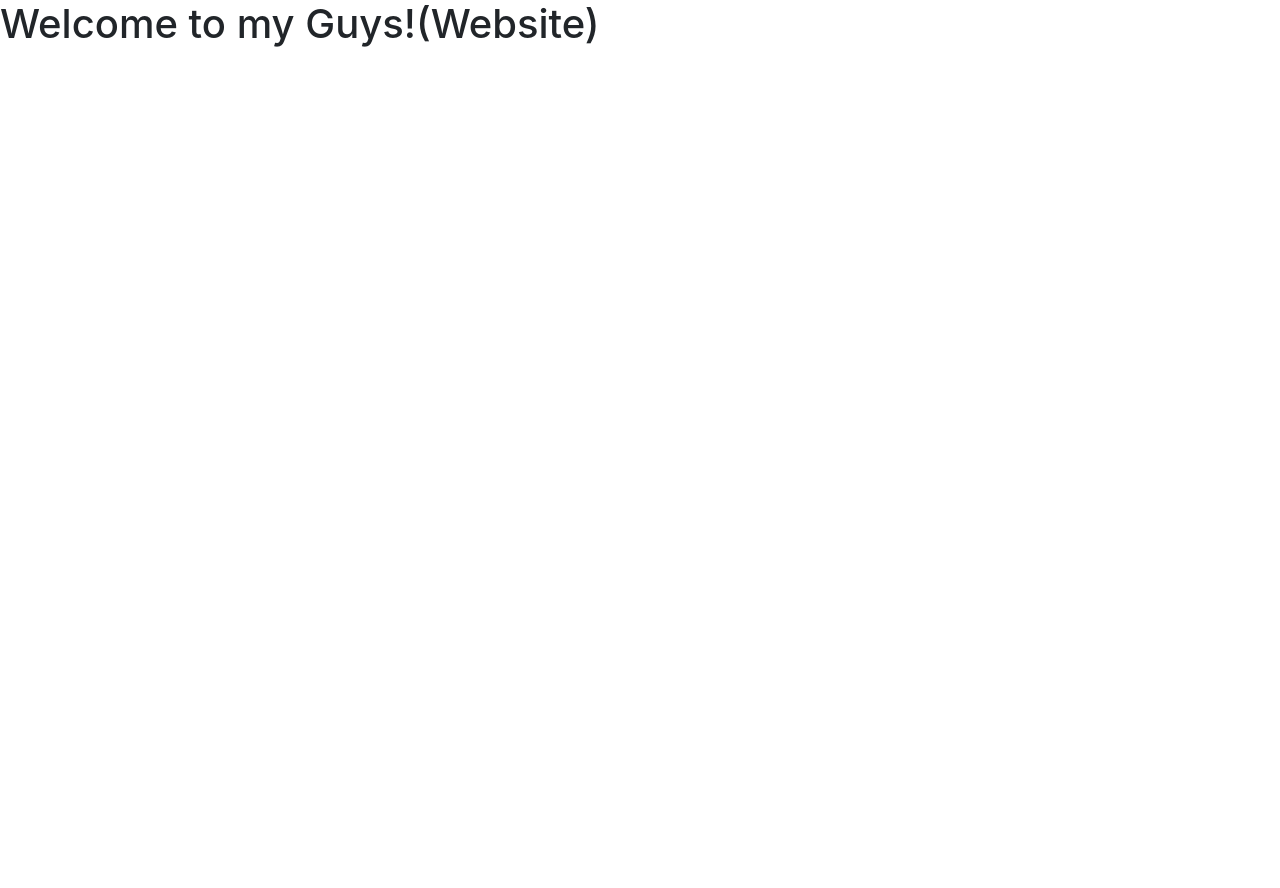
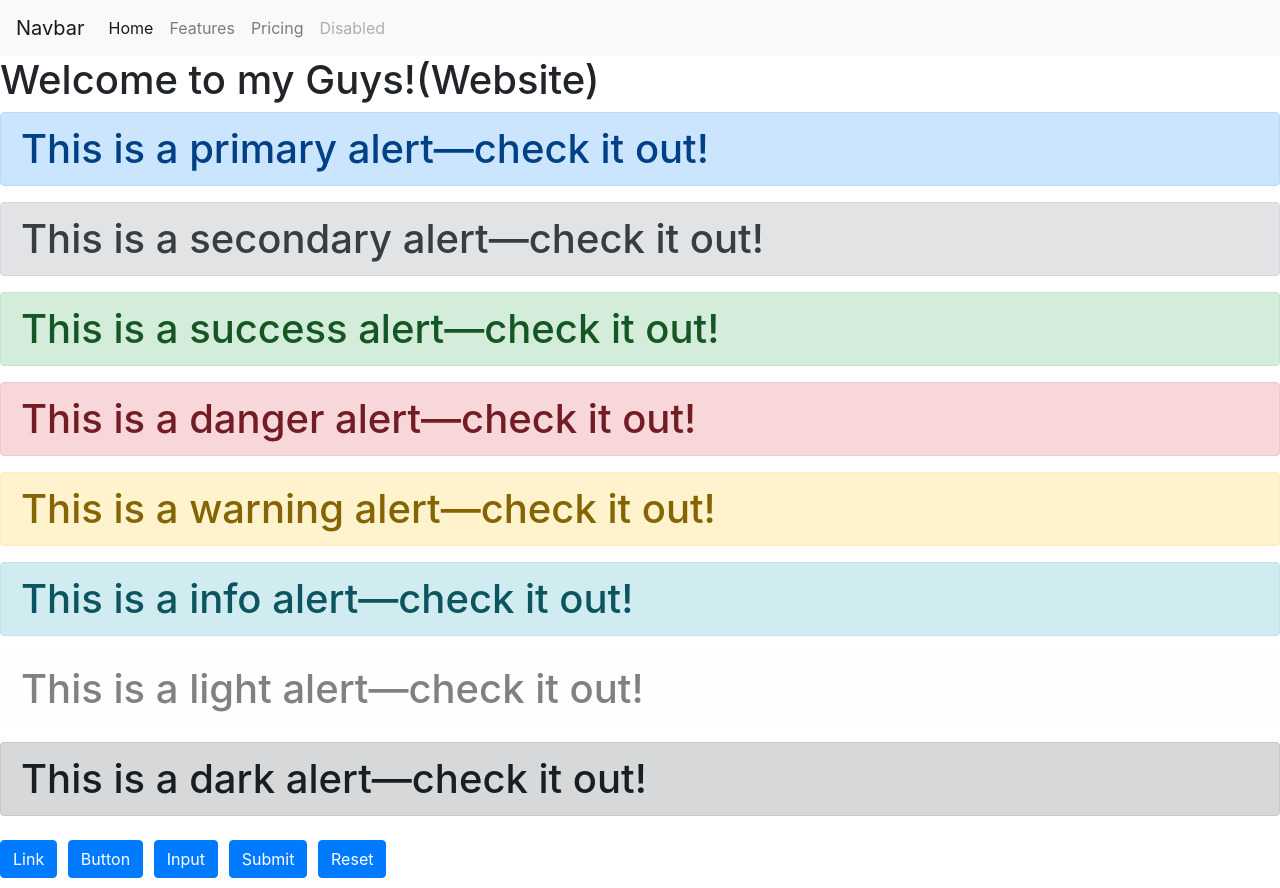
Before and after one commit to sneneria/sneneria1, a plain HTML site: page index.html in a window 1280 px wide. Before the commit the page ends 800 px from the top, so only its background shows below. Drawn offline with nearby package versions, Linux system fonts and the light colour scheme.

Commit message:
Update index.html
third commit

```diff
--- a/index.html
+++ b/index.html
@@ -13,8 +13,59 @@
 </head>
 
 <body>
+  <nav class="navbar navbar-expand-lg navbar-light bg-light">
+  <a class="navbar-brand" href="#">Navbar</a>
+  <button class="navbar-toggler" type="button" data-toggle="collapse" data-target="#navbarNav" aria-controls="navbarNav" aria-expanded="false" aria-label="Toggle navigation">
+    <span class="navbar-toggler-icon"></span>
+  </button>
+  <div class="collapse navbar-collapse" id="navbarNav">
+    <ul class="navbar-nav">
+      <li class="nav-item active">
+        <a class="nav-link" href="#">Home <span class="sr-only">(current)</span></a>
+      </li>
+      <li class="nav-item">
+        <a class="nav-link" href="#">Features</a>
+      </li>
+      <li class="nav-item">
+        <a class="nav-link" href="#">Pricing</a>
+      </li>
+      <li class="nav-item">
+        <a class="nav-link disabled" href="#">Disabled</a>
+      </li>
+    </ul>
+  </div>
+</nav>
+
   <h1>Welcome to my Guys!(Website)<h1>
-
+  <div class="alert alert-primary" role="alert">
+  This is a primary alert—check it out!
+</div>
+<div class="alert alert-secondary" role="alert">
+  This is a secondary alert—check it out!
+</div>
+<div class="alert alert-success" role="alert">
+  This is a success alert—check it out!
+</div>
+<div class="alert alert-danger" role="alert">
+  This is a danger alert—check it out!
+</div>
+<div class="alert alert-warning" role="alert">
+  This is a warning alert—check it out!
+</div>
+<div class="alert alert-info" role="alert">
+  This is a info alert—check it out!
+</div>
+<div class="alert alert-light" role="alert">
+  This is a light alert—check it out!
+</div>
+<div class="alert alert-dark" role="alert">
+  This is a dark alert—check it out!
+</div>
+    <a class="btn btn-primary" href="#" role="button">Link</a>
+<button class="btn btn-primary" type="submit">Button</button>
+<input class="btn btn-primary" type="button" value="Input">
+<input class="btn btn-primary" type="submit" value="Submit">
+<input class="btn btn-primary" type="reset" value="Reset">
 <script src="https://code.jquery.com/jquery-3.2.1.slim.min.js" integrity="sha384-KJ3o2DKtIkvYIK3UENzmM7KCkRr/rE9/Qpg6aAZGJwFDMVNA/GpGFF93hXpG5KkN" crossorigin="anonymous"></script>
 <script src="https://cdnjs.cloudflare.com/ajax/libs/popper.js/1.12.9/umd/popper.min.js" integrity="sha384-ApNbgh9B+Y1QKtv3Rn7W3mgPxhU9K/ScQsAP7hUibX39j7fakFPskvXusvfa0b4Q" crossorigin="anonymous"></script>
 <script src="https://maxcdn.bootstrapcdn.com/bootstrap/4.0.0/js/bootstrap.min.js" integrity="sha384-JZR6Spejh4U02d8jOt6vLEHfe/JQGiRRSQQxSfFWpi1MquVdAyjUar5+76PVCmYl" crossorigin="anonymous"></script>
```
